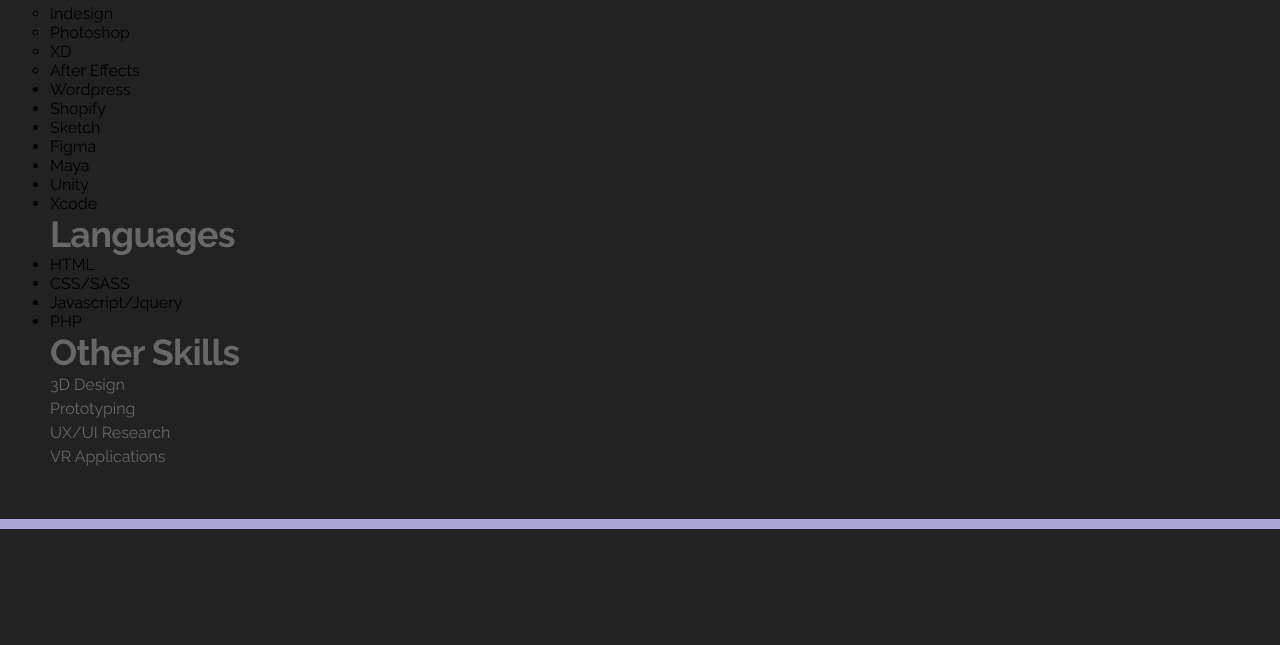
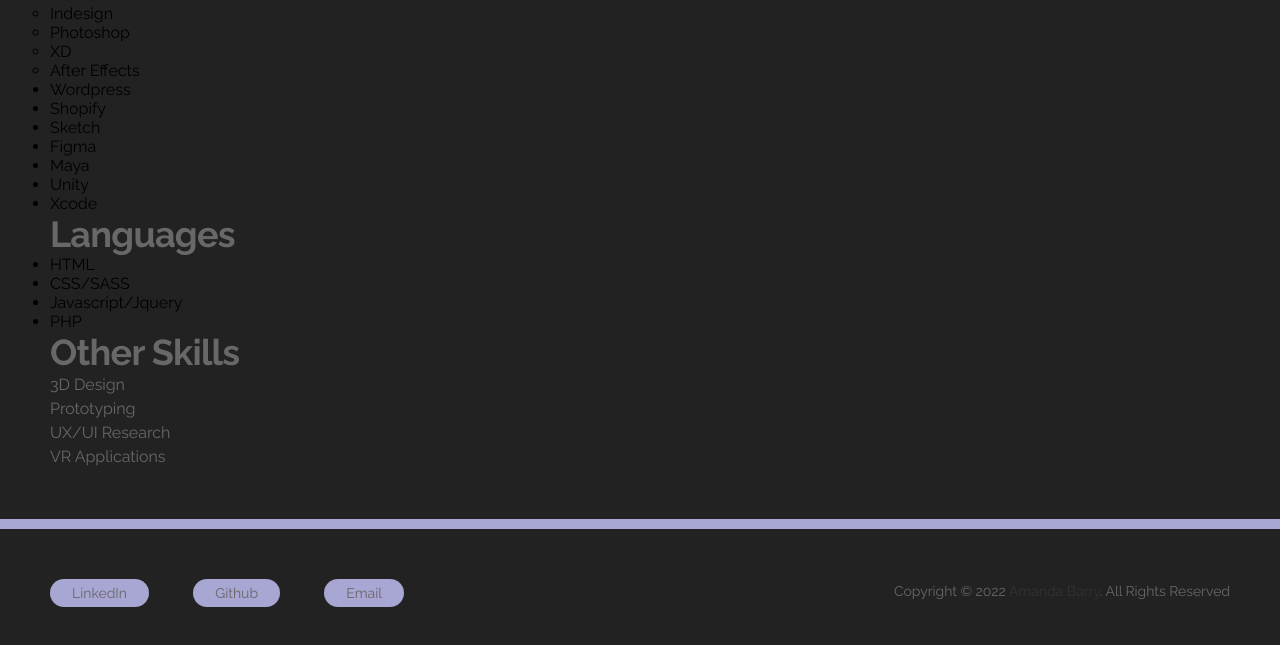
Before and after one commit to apbarry30/apbarry30-apbarry30.github.io-, a website with bundled scripts: page aboutme.html in a window 1280 px wide. Shown: the part 725-1370 px from the top of the page. Before the commit the page ends 1254 px from the top, so only its background shows below. Built offline with nearby package versions, Linux system fonts and the light colour scheme.

Commit message:
update aboutme

```diff
--- a/aboutme.html
+++ b/aboutme.html
@@ -175,8 +175,29 @@
 
 
       </main>
+      <footer>
+        <div class="menu-footer-menu-container container flex flex-sb">
+          <ul>
+            <li>
+              <a href="https://www.linkedin.com/in/amanda-barry22/">LinkedIn</a>
+            </li>
+            <li>
+              <a href=https://github.com/apbarry30">Github</a>
+            </li>
+            <li>
+              <a href="mailto:abarryx30@gmail.com">Email</a>
+            </li>
+          </ul>
+          <div class="copyright">
+            <p>Copyright © 2022 <a href="https://github.com/apbarry30">Amanda Barry</a>. All Rights Reserved</p>
+          </div>
+        </div>
+      </footer>
+    <script type="text/javascript" src="dist/assets/js/scripts-min.js"></script>
+    <script type="text/javascript" src="assets/js/2-inview/jquery.inview-min.js"></script>
+    <script src="assets/js/3-type/jquery.typeText.js"></script>
+    <script src="assets/js/3-type/jquery.typeText.min.js"></script>
+    <script src="https://code.jquery.com/jquery-1.12.4.min.js"></script>
     </body>
-    <footer>
 
-    </footer>
 </html>
```
